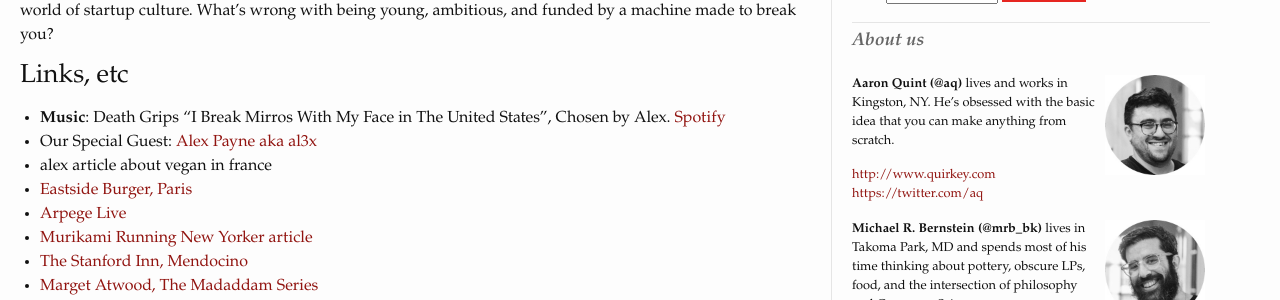
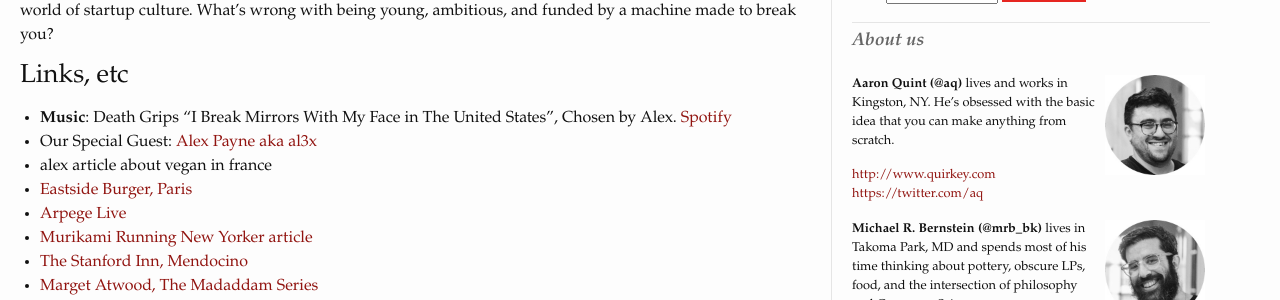
Before and after one commit to beatsryetypes/beatsryetypes.github.io, a Jekyll site: the page built from _posts/2015-10-19-episode-36-veganism-and-vcs-with-alex-payne.md, in a window 1280 px wide and 900 px high, scrolled down 435 px. Shown: the part 150-450 px from the top of the window. Built offline with Jekyll 4.4.1, drawn with Linux system fonts in a browser that asks for light colours.

Commit message:
Update 2015-10-19-episode-36-veganism-and-vcs-with-alex-payne.md

```diff
--- a/_posts/2015-10-19-episode-36-veganism-and-vcs-with-alex-payne.md
+++ b/_posts/2015-10-19-episode-36-veganism-and-vcs-with-alex-payne.md
@@ -24,7 +24,7 @@
 
 ### Links, etc
 
-* <strong>Music</strong>: Death Grips "I Break Mirros With My Face in The United States", Chosen by Alex. [Spotify](https://open.spotify.com/track/4hiTbBpSeWGkkBC7YlTY9w)
+* <strong>Music</strong>: Death Grips "I Break Mirrors With My Face in The United States", Chosen by Alex. [Spotify](https://open.spotify.com/track/4hiTbBpSeWGkkBC7YlTY9w)
 * Our Special Guest: [Alex Payne aka al3x](https://twitter.com/al3x)
 * alex article about vegan in france
 * [Eastside Burger, Paris](http://www.eastsideburgers.fr/en/)
```
